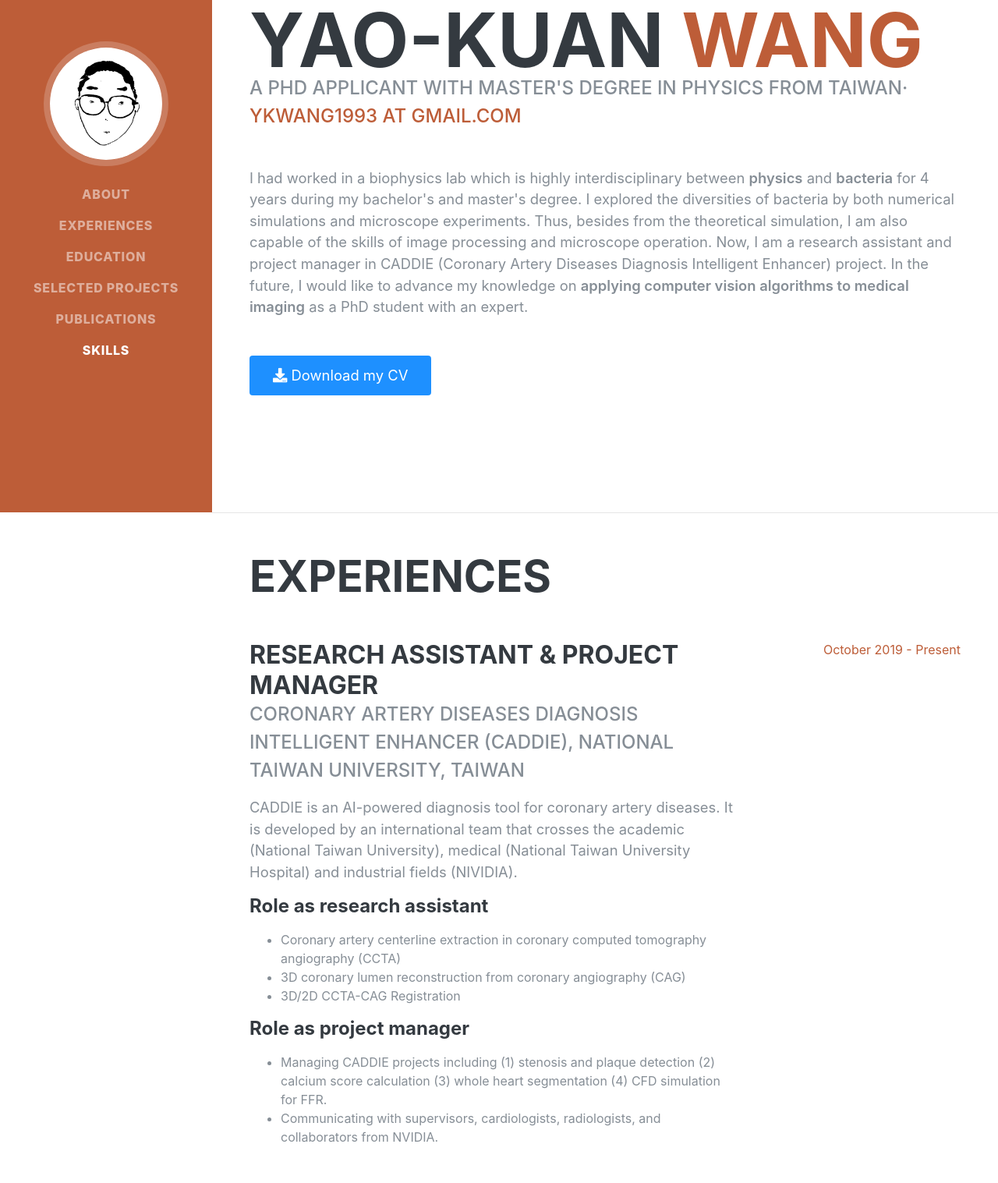
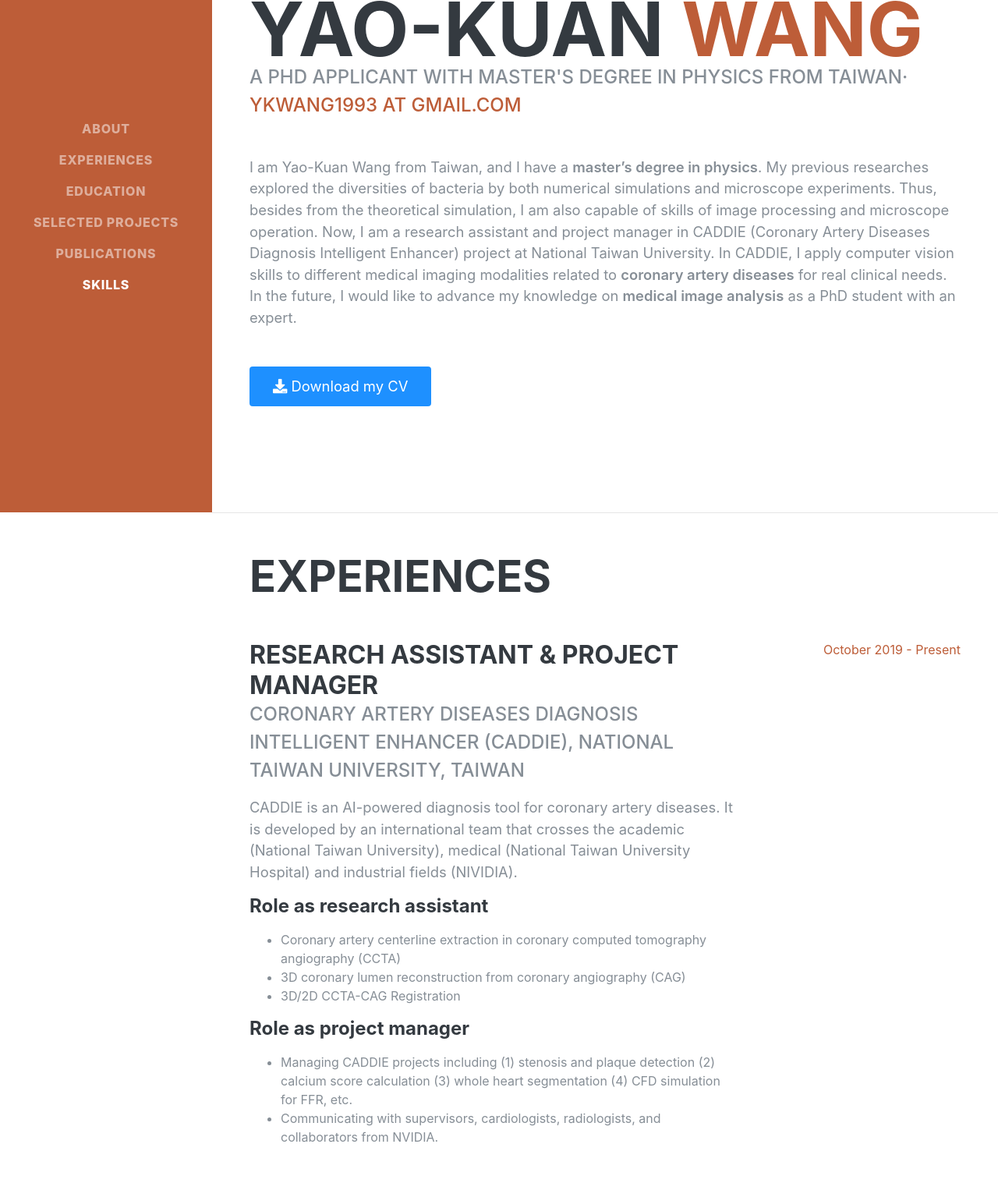
Before and after one commit to yao-kuan/yao-kuan.github.io, a plain HTML site: page index.html in a window 1280 px wide. Shown: the part 143-1660 px from the top of the page at 78% size. Drawn offline with Linux system fonts and the light colour scheme; a web font is replaced by a local one.

Commit message:
07092231

```diff
--- a/index.html
+++ b/index.html
@@ -28,9 +28,11 @@
   <nav class="navbar navbar-expand-lg navbar-dark bg-primary fixed-top" id="sideNav">
     <a class="navbar-brand js-scroll-trigger" href="#page-top">
       <span class="d-block d-lg-none">Yao-Kuan Wang</span>
+      <!--
       <span class="d-none d-lg-block">
         <img class="img-fluid img-profile rounded-circle mx-auto mb-2" src="img/cut-scale.png" alt="">
       </span>
+      -->
     </a>
     <button class="navbar-toggler" type="button" data-toggle="collapse" data-target="#navbarSupportedContent" aria-controls="navbarSupportedContent" aria-expanded="false" aria-label="Toggle navigation">
       <span class="navbar-toggler-icon"></span>
@@ -69,7 +71,8 @@
         <div class="subheading mb-5">a phd applicant with master's degree in physics from Taiwan·
           <a href="mailto:">ykwang1993 at gmail.com</a>
         </div>
-        <p class="lead mb-5">I had worked in a biophysics lab which is highly interdisciplinary between <span class="text-strong">physics</span> and <span class="text-strong">bacteria</span> for 4 years during my bachelor's and master's degree. I explored the diversities of bacteria by both numerical simulations and microscope experiments. Thus, besides from the theoretical simulation, I am also capable of the skills of image processing and microscope operation. Now, I am a research assistant and project manager in CADDIE (Coronary Artery Diseases Diagnosis Intelligent Enhancer) project. In the future, I would like to advance my knowledge on <span class="text-strong">applying computer vision algorithms to medical imaging</span> as a PhD student with an expert.
+        <p class="lead mb-5">
+          I am Yao-Kuan Wang from Taiwan, and I have a <span class="text-strong">master’s degree in physics</span>. My previous researches explored the diversities of bacteria by both numerical simulations and microscope experiments. Thus, besides from the theoretical simulation, I am also capable of skills of image processing and microscope operation. Now, I am a research assistant and project manager in CADDIE (Coronary Artery Diseases Diagnosis Intelligent Enhancer) project at National Taiwan University. In CADDIE, I apply computer vision skills to different medical imaging modalities related to <span class="text-strong">coronary artery diseases</span> for real clinical needs. In the future, I would like to advance my knowledge on <span class="text-strong">medical image analysis</span> as a PhD student with an expert.
         </p>
 
         <!-- Auto width -->
@@ -112,7 +115,7 @@
           <h4>Role as project manager</h4>
           <p class="lead">
             <ul>
-              <li>Managing CADDIE projects including (1) stenosis and plaque detection (2) calcium score calculation (3) whole heart segmentation (4) CFD simulation for FFR.</li>
+              <li>Managing CADDIE projects including (1) stenosis and plaque detection (2) calcium score calculation (3) whole heart segmentation (4) CFD simulation for FFR, etc.</li>
               <li>Communicating with supervisors, cardiologists, radiologists, and collaborators from NVIDIA.</li>
             </ul>
           </p>
@@ -194,7 +197,7 @@
 
         <div class="row featurette mb-5">
           <div class="col-md-7" >
-            <h4 class="featurette-heading" >3D/2D CCTA-CAG Registration</h4>
+            <h4 class="featurette-heading" >3D/2D CCTA-CAG Registration-<span class="text-muted">camera projective geometry</span></h4>
             <p class="lead">Comparing lesion information in different modalities could help cardiologists to make better diagnoses. The 3D CCTA and 2D CAG centerlines at the same cardiac phase could be registered by the optimization of the rigid transformation for 3D CCTA. This way, the error between projected CCTA and CAG centerlines is minimized. The inset figure shows the extracted centerline in 3D CCTA. After proper rigid transformation, its 2D projected centerline could be matched to CAG centerline.</p>
           </div>
           <div class="col-md-5">
```
Also changed, not shown: 1 other file.
